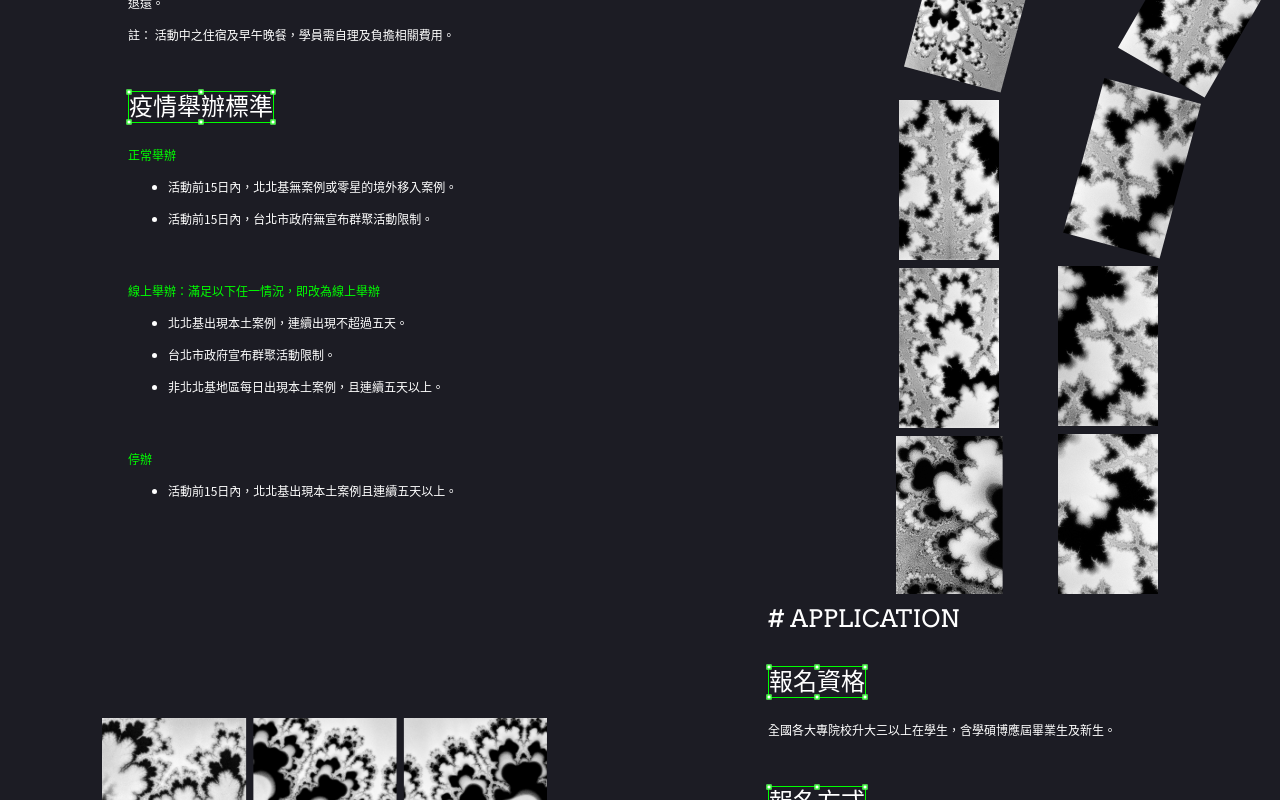
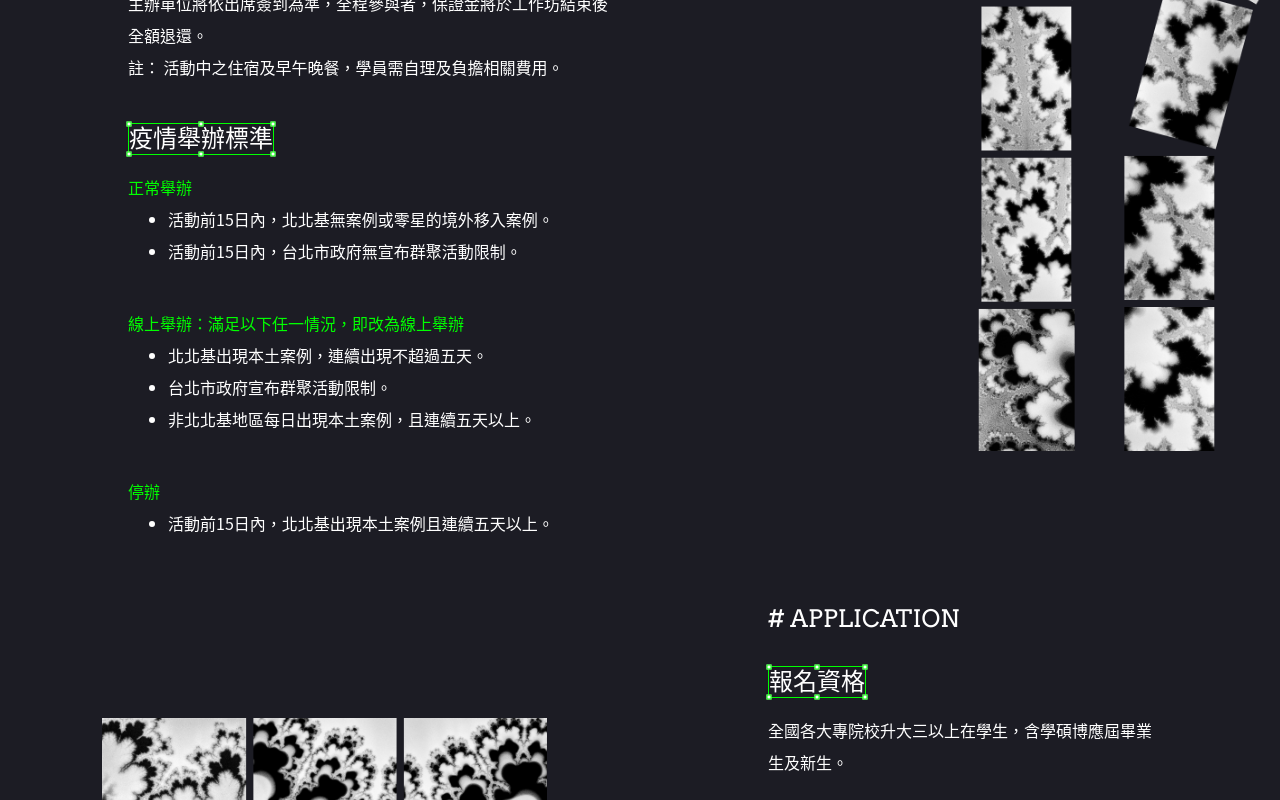
Before and after one commit to openchi-workshop/2021-official-site, a Vue app: page /#/registration in a window 1280 px wide. Shown: the part 2040-2840 px from the top of the page. Built offline with nearby package versions, Linux system fonts and the light colour scheme.

Commit message:
fix: change font size

```diff
--- a/src/App.vue
+++ b/src/App.vue
@@ -12,7 +12,7 @@ export default {
 </script>
 <style>
 #app {
-  font-family: Avenir, Helvetica, Arial, sans-serif;
+  font-family: "Noto Sans CJK TC", Helvetica, Arial, sans-serif;
   -webkit-font-smoothing: antialiased;
   -moz-osx-font-smoothing: grayscale;
   color: #2c3e50;
--- a/src/views/Home/Blog.vue
+++ b/src/views/Home/Blog.vue
@@ -86,7 +86,7 @@ $sm: 576px;
   flex-direction: row;
   justify-content: space-around;
   align-items: center;
-  padding: 0 10%;
+  padding: 0 5%;
   margin-bottom: 150px;
 
   @media (max-width: $md) {
@@ -96,8 +96,12 @@ $sm: 576px;
   }
 
   &__content {
-    padding: 0 10%;
-    width: 100%;
+    width: 50%;
+
+    @media (max-width: $md) {
+      width: 80%;
+      margin-bottom: 96px;
+    }
 
     &--title {
       margin-bottom: 70px;
--- a/src/views/Registration/Application.vue
+++ b/src/views/Registration/Application.vue
@@ -93,9 +93,13 @@ $sm: 576px;
     }
 
     &--text {
-      font-size: 12px;
+      font-size: 16px;
       line-height: 32px;
       margin-bottom: 40px;
+
+      @media (max-width: $md) {
+        font-size: 12px;
+      }
     }
 
     &--highlight {
--- a/src/views/Registration/ApplyForm.vue
+++ b/src/views/Registration/ApplyForm.vue
@@ -147,9 +147,13 @@ $sm: 576px;
   }
 
   &__text {
-    font-size: 12px;
+    font-size: 16px;
     line-height: 32px;
     margin-bottom: 40px;
+
+    @media (max-width: $md) {
+      font-size: 12px;
+    }
   }
 
   &__highlight {
@@ -180,10 +184,13 @@ $sm: 576px;
     }
 
     &--text {
-      font-size: 12px;
+      font-size: 16px;
       line-height: 32px;
+      margin-bottom: 30px;
 
-      margin-bottom: 30px;
+      @media (max-width: $md) {
+        font-size: 12px;
+      }
     }
   }
 
@@ -197,7 +204,10 @@ $sm: 576px;
     }
 
     &--text {
-      font-size: 12px;
+      font-size: 16px;
+      @media (max-width: $md) {
+        font-size: 12px;
+      }
     }
   }
 }
--- a/src/views/Registration/Info.vue
+++ b/src/views/Registration/Info.vue
@@ -25,7 +25,7 @@
       </div>
     </b-row>
     <b-row id="info">
-      <b-col sm md="7" lg="6" class="info">
+      <b-col sm md="7" lg="7" class="info">
         <Title class="info__title" text="# WORKSHOP INFORMATION" />
         <div class="info__body">
           <StyledSubtitle class="info__body--subtitle" text="活動時間" />
@@ -87,28 +87,22 @@
           </ul>
         </div>
       </b-col>
-      <b-col md="5" lg="6" order="last" class="info_img">
-        <lazy-component>
+      <b-col md="5" lg="3" order="last" class="info_img">
         <img
           src="@/assets/registration/workshopinfo_pc.png"
           alt="workshop_info_pc"
           class="workshop_info_pc"
         />
-        </lazy-component>
-        <lazy-component>
         <img
           src="@/assets/registration/workshopinfo_md1.png"
           alt="workshop_info_md1"
           class="workshop_info_md"
         />
-        </lazy-component>
-        <lazy-component>
         <img
           src="@/assets/registration/workshopinfo_md2.png"
           alt="workshop_info_md2"
           class="workshop_info_md"
         />
-        </lazy-component>
       </b-col>
       <img
         src="@/assets/registration/workshopinfo_sm.png"
@@ -203,22 +197,29 @@ $sm: 576px;
     }
 
     &--text {
-      font-size: 12px;
+      font-size: 16px;
       line-height: 32px;
       margin-bottom: 40px;
+
+      @media (max-width: $md) {
+        font-size: 12px;
+      }
     }
 
     &--highlight {
-      font-size: 12px;
+      font-size: 16px;
       line-height: 32px;
       color: #00ff00;
+
+      @media (max-width: $md) {
+        font-size: 12px;
+      }
     }
   }
 }
 
 .info_img {
   right: 0px;
-  top: -10px;
   width: 100%;
   @media (max-width: $md) {
     top: 171px;
@@ -239,6 +240,7 @@ $sm: 576px;
     display: none;
   }
 }
+
 .workshop_info_md {
   height: 45%;
   display: none;
@@ -249,6 +251,7 @@ $sm: 576px;
     display: none;
   }
 }
+
 .workshop_info_sm {
   z-index: 1;
   position: absolute;
--- a/src/views/Registration/TraineeList.vue
+++ b/src/views/Registration/TraineeList.vue
@@ -97,11 +97,12 @@ $sm: 576px;
   }
 
   &__text {
-    font-size: 12px;
+    font-size: 16px;
     line-height: 32px;
     margin-bottom: 40px;
 
     @media (max-width: 576px) {
+      font-size: 12px;
       text-align: justify;
       list-style: none;
       padding-left: 0;
@@ -109,9 +110,13 @@ $sm: 576px;
   }
 
   &__highlight {
-    font-size: 12px;
+    font-size: 16px;
     line-height: 32px;
     color: #00ff00;
+
+    @media (max-width: $md) {
+      font-size: 12px;
+    }
   }
 
   &__box {
@@ -136,8 +141,11 @@ $sm: 576px;
     }
 
     &--text {
-      font-size: 12px;
+      font-size: 16px;
       line-height: 32px;
+      @media (max-width: $md) {
+        font-size: 12px;
+      }
     }
   }
 
@@ -151,7 +159,11 @@ $sm: 576px;
     }
 
     &--text {
-      font-size: 12px;
+      font-size: 16px;
+
+      @media (max-width: $md) {
+        font-size: 12px;
+      }
     }
   }
 }
```
Lines whose indentation alone changed are shown as unchanged.
